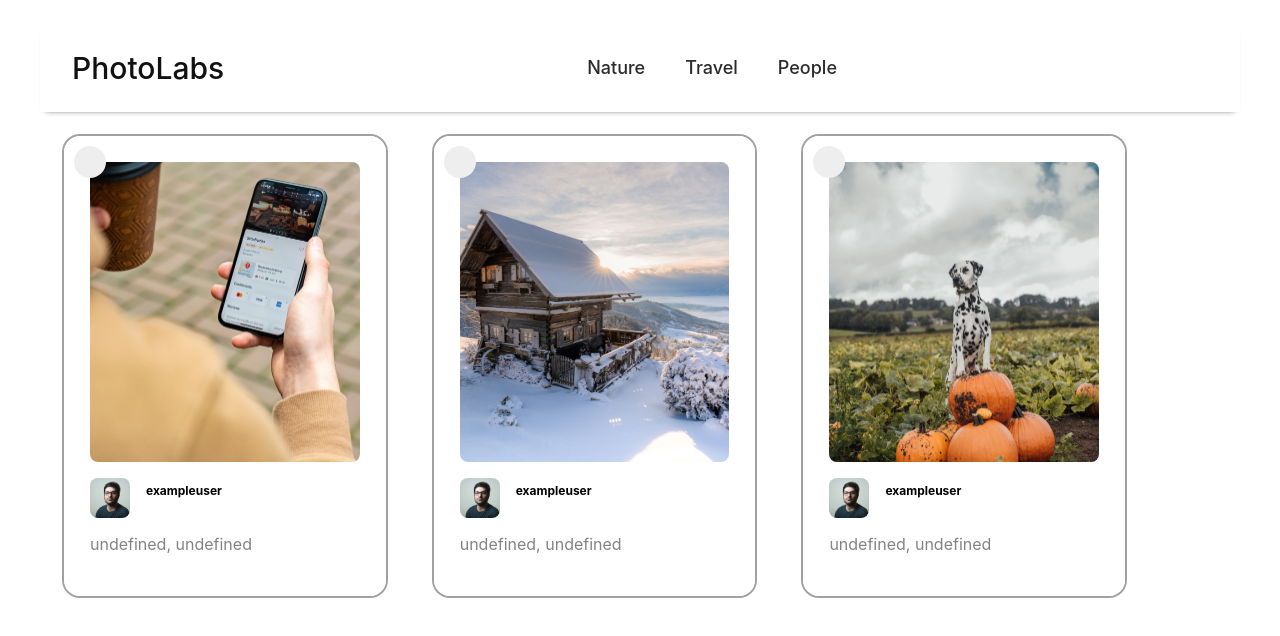
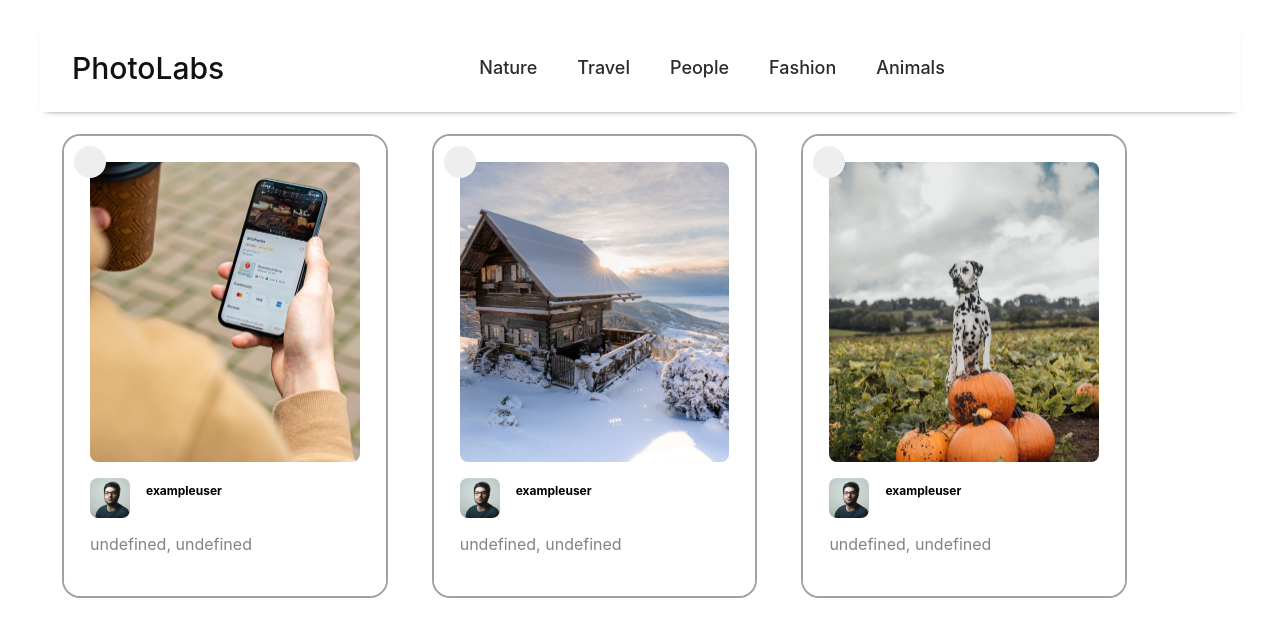
Before and after one commit to THymers/PhotoLabs, a React (Create React App) app in the folder frontend/: page / in a window 1280 px wide. Shown: the top 636 px of the page. Built offline with nearby package versions, Linux system fonts and the light colour scheme; some icons are missing; the HTML template or start-up script is replaced by a standard one.

Commit message:
feat: refactor with mock data

```diff
--- a/frontend/src/App.jsx
+++ b/frontend/src/App.jsx
@@ -1,39 +1,15 @@
 import React from "react";
 import HomeRoute from "./components/HomeRoute";
+import photos from "./mocks/photos"; // Import mock photos data
+import topics from "./mocks/topics";
 import "./App.scss";
-
-const sampleTopics = [
-  { id: "1", slug: "topic-1", title: "Nature" },
-  { id: "2", slug: "topic-2", title: "Travel" },
-  { id: "3", slug: "topic-3", title: "People" },
-];
 
 const App = () => {
   return (
     <div className="App">
-      <HomeRoute topics={sampleTopics} /> {/* Pass topics to HomeRoute */}
+      <HomeRoute topics={topics} photos={photos} />
     </div>
   );
 };
 
 export default App;
-
-// import React from "react";
-// import PhotoList from "./components/PhotoList";
-// import TopNavigationBar from "./components/TopNavigationBar";
-// import "./App.scss";
-
-// const App = () => {
-//   const isFavPhotoExist = true;
-//   return (
-//     <div className="App">
-//       <TopNavigationBar
-//         topics={sampleTopics}
-//         isFavPhotoExist={isFavPhotoExist}
-//       />
-//       <PhotoList />
-//     </div>
-//   );
-// };
-
-// export default App;
--- a/frontend/src/components/HomeRoute.jsx
+++ b/frontend/src/components/HomeRoute.jsx
@@ -4,11 +4,11 @@ import PhotoList from "./PhotoList";
 import "../styles/HomeRoute.scss";
 
 const HomeRoute = ({ topics, photos }) => {
-  const isFavPhotoExist = true;
   return (
     <div className="home-route">
-      <TopNavigationBar topics={topics} isFavPhotoExist={isFavPhotoExist} />
-      <PhotoList />
+      <TopNavigationBar topics={topics} />{" "}
+      {/* Render TopNavigation component */}
+      <PhotoList photos={photos} /> {/* Render PhotoList component */}
     </div>
   );
 };
--- a/frontend/src/mocks/photos.js
+++ b/frontend/src/mocks/photos.js
@@ -1,278 +1,275 @@
 const photo1 = {
-  "id": "1",
-  "location": {
-    "city": "Montreal",
-    "country": "Canada"
+  id: "1",
+  location: {
+    city: "Montreal",
+    country: "Canada",
   },
-  "urls": {
-    "full": `${process.env.PUBLIC_URL}/Image-1-Full.jpeg`,
-    "regular": `${process.env.PUBLIC_URL}/Image-1-Regular.jpeg`
+  urls: {
+    full: `${process.env.PUBLIC_URL}/Image-1-Full.jpeg`,
+    regular: `${process.env.PUBLIC_URL}/Image-1-Regular.jpeg`,
   },
-  "user": {
-    "id": "1",
-    "username": "exampleuser",
-    "name": "Joe Example",
-    "profile": `${process.env.PUBLIC_URL}/profile-1.jpg`
-  }
-}
+  user: {
+    id: "1",
+    username: "exampleuser",
+    name: "Joe Example",
+    profile: `${process.env.PUBLIC_URL}/profile-1.jpg`,
+  },
+};
 
 const photo2 = {
-  "id": "2",
-  "location": {
-    "city": "Toronto",
-    "country": "Canada"
+  id: "2",
+  location: {
+    city: "Toronto",
+    country: "Canada",
   },
-  "urls": {
-    "full": `${process.env.PUBLIC_URL}/Image-2-Full.jpeg`,
-    "regular": `${process.env.PUBLIC_URL}/Image-2-Regular.jpeg`
+  urls: {
+    full: `${process.env.PUBLIC_URL}/Image-2-Full.jpeg`,
+    regular: `${process.env.PUBLIC_URL}/Image-2-Regular.jpeg`,
   },
-  "user": {
-    "id": "2",
-    "username": "exampleuser",
-    "name": "Joe Example",
-    "profile": `${process.env.PUBLIC_URL}/profile-1.jpg`
-  }
-}
+  user: {
+    id: "2",
+    username: "exampleuser",
+    name: "Joe Example",
+    profile: `${process.env.PUBLIC_URL}/profile-1.jpg`,
+  },
+};
 
 const photo3 = {
-  "id": "3",
-  "location": {
-    "city": "Ottawa",
-    "country": "Canada"
+  id: "3",
+  location: {
+    city: "Ottawa",
+    country: "Canada",
   },
-  "urls": {
-    "full": `${process.env.PUBLIC_URL}/Image-3-Full.jpeg`,
-    "regular": `${process.env.PUBLIC_URL}/Image-3-Regular.jpeg`
+  urls: {
+    full: `${process.env.PUBLIC_URL}/Image-3-Full.jpeg`,
+    regular: `${process.env.PUBLIC_URL}/Image-3-Regular.jpeg`,
   },
-  "user": {
-    "id": "3",
-    "username": "exampleuser",
-    "name": "Joe Example",
-    "profile": `${process.env.PUBLIC_URL}/profile-1.jpg`
-  }
-}
+  user: {
+    id: "3",
+    username: "exampleuser",
+    name: "Joe Example",
+    profile: `${process.env.PUBLIC_URL}/profile-1.jpg`,
+  },
+};
 
 const photo4 = {
-  "id": "4",
-  "location": {
-    "city": "Quebec",
-    "country": "Canada"
+  id: "4",
+  location: {
+    city: "Quebec",
+    country: "Canada",
   },
-  "urls": {
-    "full": `${process.env.PUBLIC_URL}/Image-4-Full.jpg`,
-    "regular": `${process.env.PUBLIC_URL}/Image-4-Regular.jpg`
+  urls: {
+    full: `${process.env.PUBLIC_URL}/Image-4-Full.jpg`,
+    regular: `${process.env.PUBLIC_URL}/Image-4-Regular.jpg`,
   },
-  "user": {
-    "id": "4",
-    "updated_at": "2016-07-10T11:00:01-05:00",
-    "username": "exampleuser",
-    "name": "Joe Example",
-    "profile": `${process.env.PUBLIC_URL}/profile-1.jpg`
-  }
-}
+  user: {
+    id: "4",
+    updatedAt: "2016-07-10T11:00:01-05:00",
+    username: "exampleuser",
+    name: "Joe Example",
+    profile: `${process.env.PUBLIC_URL}/profile-1.jpg`,
+  },
+};
 
 const photo5 = {
-  "id": "5",
-  "location": {
-    "city": "Vancouver",
-    "country": "Canada"
+  id: "5",
+  location: {
+    city: "Vancouver",
+    country: "Canada",
   },
-  "urls": {
-    "full": `${process.env.PUBLIC_URL}/Image-5-Full.jpg`,
-    "regular": `${process.env.PUBLIC_URL}/Image-5-Regular.jpg`
+  urls: {
+    full: `${process.env.PUBLIC_URL}/Image-5-Full.jpg`,
+    regular: `${process.env.PUBLIC_URL}/Image-5-Regular.jpg`,
   },
-  "user": {
-    "id": "5",
-    "username": "exampleuser",
-    "name": "Joe Example",
-    "profile": `${process.env.PUBLIC_URL}/profile-1.jpg`
-  }
-}
+  user: {
+    id: "5",
+    username: "exampleuser",
+    name: "Joe Example",
+    profile: `${process.env.PUBLIC_URL}/profile-1.jpg`,
+  },
+};
 
-const photo6 =  {
-  "id": "6",
-  "location": {
-    "city": "Montreal",
-    "country": "Canada"
+const photo6 = {
+  id: "6",
+  location: {
+    city: "Montreal",
+    country: "Canada",
   },
-  "urls": {
-    "full": `${process.env.PUBLIC_URL}/Image-6-Full.jpg`,
-    "regular": `${process.env.PUBLIC_URL}/Image-6-Regular.jpg`
+  urls: {
+    full: `${process.env.PUBLIC_URL}/Image-6-Full.jpg`,
+    regular: `${process.env.PUBLIC_URL}/Image-6-Regular.jpg`,
   },
-  "user": {
-    "id": "6",
-    "username": "exampleuser",
-    "name": "Joe Example",
-    "profile": `${process.env.PUBLIC_URL}/profile-1.jpg`
-  }
-}
+  user: {
+    id: "6",
+    username: "exampleuser",
+    name: "Joe Example",
+    profile: `${process.env.PUBLIC_URL}/profile-1.jpg`,
+  },
+};
 
 const photo7 = {
-  "id": "7",
-  "location": {
-    "city": "Calgary",
-    "country": "Canada"
+  id: "7",
+  location: {
+    city: "Calgary",
+    country: "Canada",
   },
-  "urls": {
-    "full": `${process.env.PUBLIC_URL}/Image-7-Full.jpg`,
-    "regular": `${process.env.PUBLIC_URL}/Image-7-Regular.jpg`
+  urls: {
+    full: `${process.env.PUBLIC_URL}/Image-7-Full.jpg`,
+    regular: `${process.env.PUBLIC_URL}/Image-7-Regular.jpg`,
   },
-  "user": {
-    "id": "7",
-    "username": "exampleuser",
-    "name": "Joe Example",
-    "profile": `${process.env.PUBLIC_URL}/profile-1.jpg`
-  }
-}
+  user: {
+    id: "7",
+    username: "exampleuser",
+    name: "Joe Example",
+    profile: `${process.env.PUBLIC_URL}/profile-1.jpg`,
+  },
+};
 
 const photo8 = {
-  "id": "8",
-  "location": {
-    "city": "Ottawa",
-    "country": "Canada"
+  id: "8",
+  location: {
+    city: "Ottawa",
+    country: "Canada",
   },
-  "urls": {
-    "full": `${process.env.PUBLIC_URL}/Image-8-Full.jpg`,
-    "regular": `${process.env.PUBLIC_URL}/Image-8-Regular.jpg`
+  urls: {
+    full: `${process.env.PUBLIC_URL}/Image-8-Full.jpg`,
+    regular: `${process.env.PUBLIC_URL}/Image-8-Regular.jpg`,
   },
-  "user": {
-    "id": "8",
-    "username": "exampleuser",
-    "name": "Joe Example",
-    "profile": `${process.env.PUBLIC_URL}/profile-1.jpg`
-  }
-}
+  user: {
+    id: "8",
+    username: "exampleuser",
+    name: "Joe Example",
+    profile: `${process.env.PUBLIC_URL}/profile-1.jpg`,
+  },
+};
 
 const photo9 = {
-  "id": "9",
-  "location": {
-    "city": "Nova Scotia",
-    "country": "Canada"
+  id: "9",
+  location: {
+    city: "Nova Scotia",
+    country: "Canada",
   },
-  "urls": {
-    "full": `${process.env.PUBLIC_URL}/Image-9-Full.jpg`,
-    "regular": `${process.env.PUBLIC_URL}/Image-9-Regular.jpg`
+  urls: {
+    full: `${process.env.PUBLIC_URL}/Image-9-Full.jpg`,
+    regular: `${process.env.PUBLIC_URL}/Image-9-Regular.jpg`,
   },
-  "user": {
-    "id": "9",
-    "username": "exampleuser",
-    "name": "Joe Example",
-    "profile": `${process.env.PUBLIC_URL}/profile-1.jpg`
-  }
-}
+  user: {
+    id: "9",
+    username: "exampleuser",
+    name: "Joe Example",
+    profile: `${process.env.PUBLIC_URL}/profile-1.jpg`,
+  },
+};
 
 const photo10 = {
-  "id": "10",
-  "location": {
-    "city": "Edmonton",
-    "country": "Canada"
+  id: "10",
+  location: {
+    city: "Edmonton",
+    country: "Canada",
   },
-  "urls": {
-    "full": `${process.env.PUBLIC_URL}/Image-10-Full.jpg`,
-    "regular": `${process.env.PUBLIC_URL}/Image-10-Regular.jpg`
+  urls: {
+    full: `${process.env.PUBLIC_URL}/Image-10-Full.jpg`,
+    regular: `${process.env.PUBLIC_URL}/Image-10-Regular.jpg`,
   },
-  "user": {
-    "id": "10",
-    "username": "exampleuser",
-    "name": "Joe Example",
-    "profile": `${process.env.PUBLIC_URL}/profile-1.jpg`
-  }
-}
-
-
-
+  user: {
+    id: "10",
+    username: "exampleuser",
+    name: "Joe Example",
+    profile: `${process.env.PUBLIC_URL}/profile-1.jpg`,
+  },
+};
 
 const photos = [
   {
     ...photo1,
-    similar_photos: {
+    similarPhotos: {
       photo2,
       photo3,
       photo4,
       photo5,
-    }
+    },
   },
   {
     ...photo2,
-    similar_photos: {
+    similarPhotos: {
       photo2,
       photo3,
       photo4,
       photo5,
-    }
+    },
   },
   {
     ...photo3,
-    similar_photos: {
+    similarPhotos: {
       photo2,
       photo3,
       photo4,
       photo5,
-    }
+    },
   },
   {
     ...photo4,
-    similar_photos: {
+    similarPhotos: {
       photo2,
       photo3,
       photo4,
       photo5,
-    }
+    },
   },
   {
     ...photo5,
-    similar_photos: {
+    similarPhotos: {
       photo2,
       photo3,
       photo4,
       photo5,
-    }
+    },
   },
   {
     ...photo6,
-    similar_photos: {
+    similarPhotos: {
       photo2,
       photo3,
       photo4,
       photo5,
-    }
+    },
   },
   {
     ...photo7,
-    similar_photos: {
+    similarPhotos: {
       photo2,
       photo3,
       photo4,
       photo5,
-    }
+    },
   },
   {
     ...photo8,
-    similar_photos: {
+    similarPhotos: {
       photo2,
       photo3,
       photo4,
       photo5,
-    }
+    },
   },
   {
     ...photo9,
-    similar_photos: {
+    similarPhotos: {
       photo2,
       photo3,
       photo4,
       photo5,
-    }
+    },
   },
   {
     ...photo10,
-    similar_photos: {
+    similarPhotos: {
       photo2,
       photo3,
       photo4,
       photo5,
-    }
-  }
-]
+    },
+  },
+];
 
 export default photos;
--- a/frontend/src/mocks/topics.js
+++ b/frontend/src/mocks/topics.js
@@ -1,29 +1,29 @@
 const topics = [
   {
-    "id": "1",
-    "slug": "topic-1",
-    "title": "Nature"
+    id: "1",
+    slug: "topic-1",
+    title: "Nature",
   },
   {
-    "id": "2",
-    "slug": "topic-2",
-    "title": "Travel"
+    id: "2",
+    slug: "topic-2",
+    title: "Travel",
   },
   {
-    "id": "3",
-    "slug": "topic-3",
-    "title": "People"
+    id: "3",
+    slug: "topic-3",
+    title: "People",
   },
   {
-    "id": "4",
-    "slug": "topic-4",
-    "title": "Fashion"
+    id: "4",
+    slug: "topic-4",
+    title: "Fashion",
   },
   {
-    "id": "5",
-    "slug": "topic-5",
-    "title": "Animals"
-  }
+    id: "5",
+    slug: "topic-5",
+    title: "Animals",
+  },
 ];
 
 export default topics;
```
